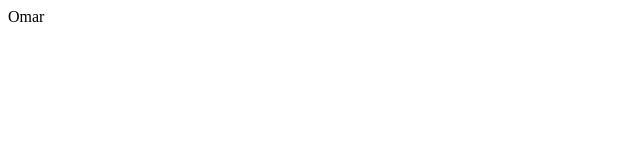
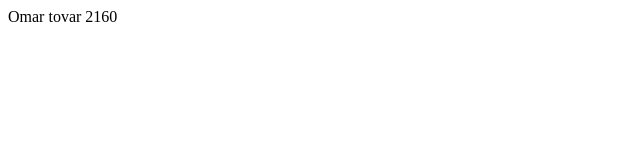
Before and after one commit to otovar2160/OT_web, a plain HTML site: page index.html in a window 1280 px wide. Shown: the full height of the page, 0-640 px from the left. Drawn offline with Linux system fonts and the light colour scheme.

Commit message:
Update index.html

```diff
--- a/index.html
+++ b/index.html
@@ -7,6 +7,6 @@
     <title>Document</title>
 </head>
 <body>
-    Omar
+    Omar tovar 2160
 </body>
 </html>
```
